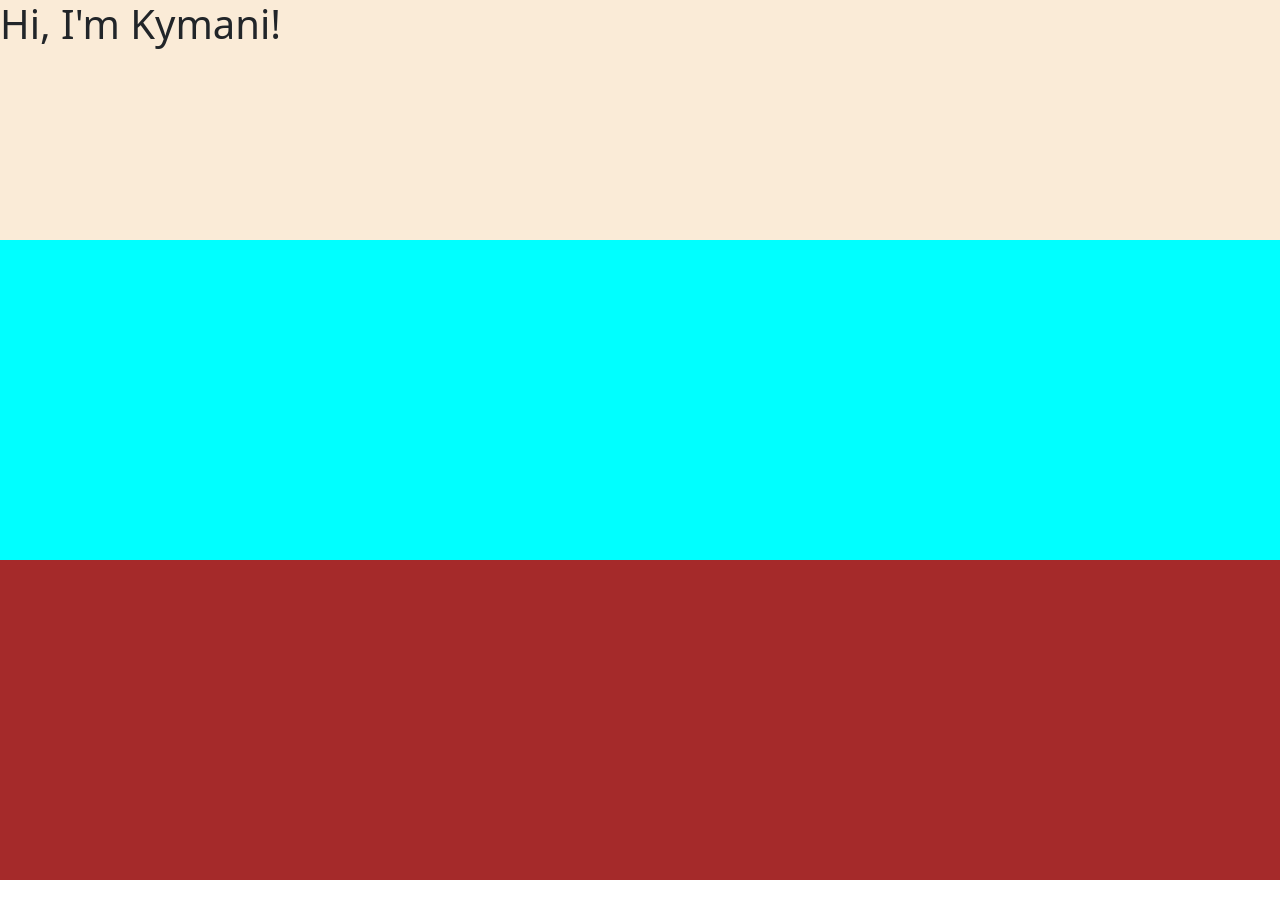
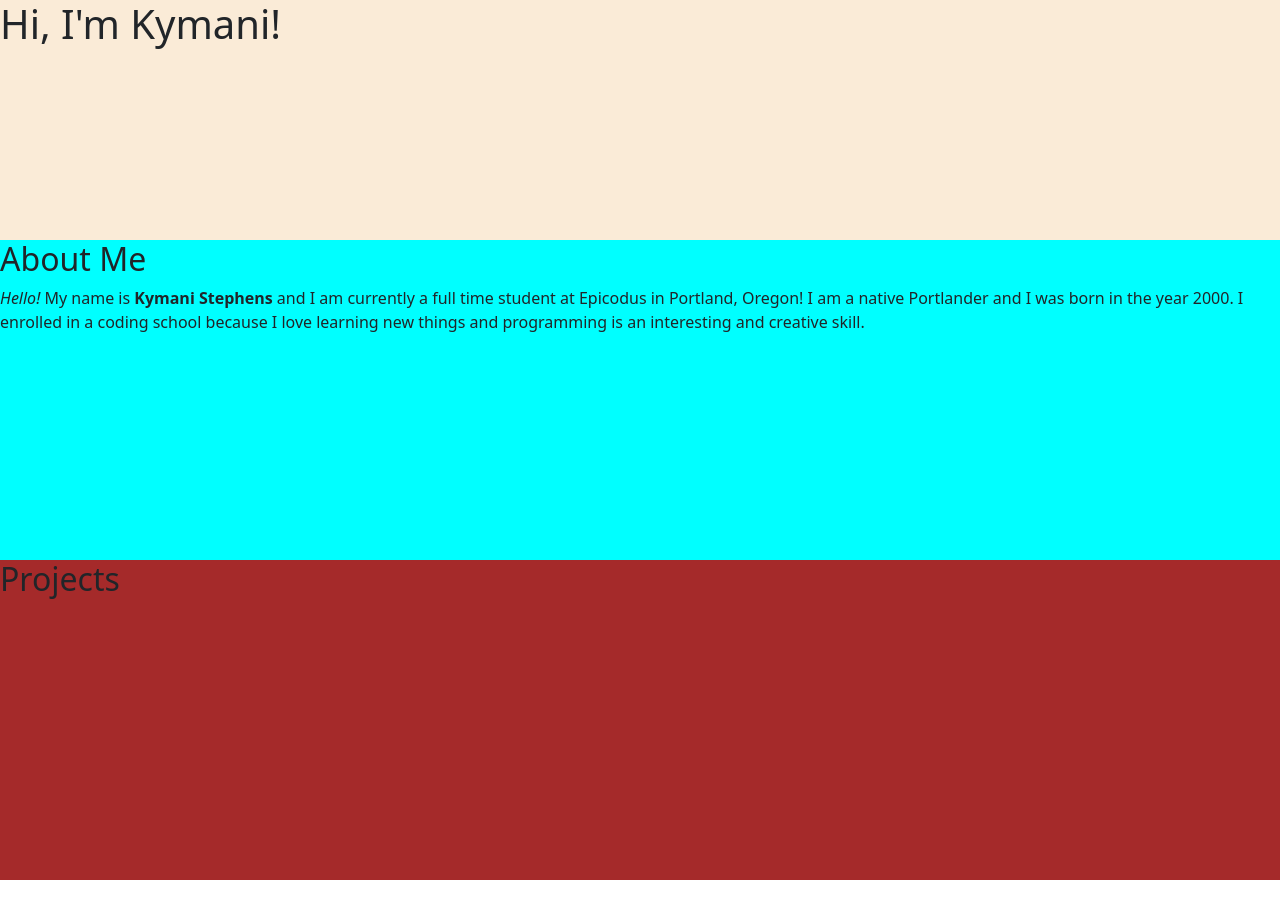
Before and after one commit to krs00/portfolio-landing-page, a website: page index.html in a window 1280 px wide. Drawn offline with nearby package versions, Linux system fonts and the light colour scheme.

Commit message:
add about me text

```diff
--- a/index.html
+++ b/index.html
@@ -12,7 +12,7 @@
 
     <!-- START NAVIGATION BAR SECTION -->
 
-    <nav>
+    <nav id="navbar">
 
 
     </nav>
@@ -36,6 +36,13 @@
     <!-- START PROJECTS SECTION -->
 
     <section id="about-section">
+        <h2>About Me</h2>
+        <p><em>Hello!</em> My name is <strong>Kymani Stephens</strong> and I am currently
+            a full time student at Epicodus in Portland, Oregon! I am a native
+            Portlander and I was born in the year 2000. I enrolled in
+            a coding school because I love learning new things and programming is an
+            interesting and creative skill.
+        </p>
 
     </section>
 
@@ -44,6 +51,8 @@
     <!-- START ABOUT ME SECTION -->
 
     <section id="projects-section">
+
+        <h2>Projects</h2>
 
     </section>
 
```
